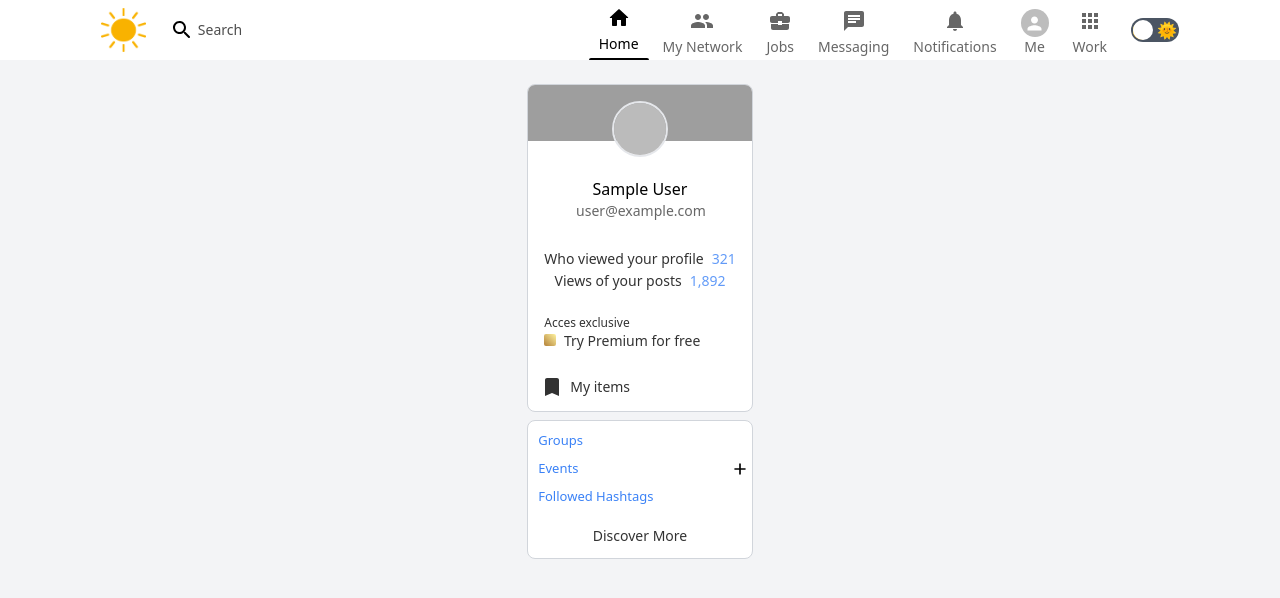
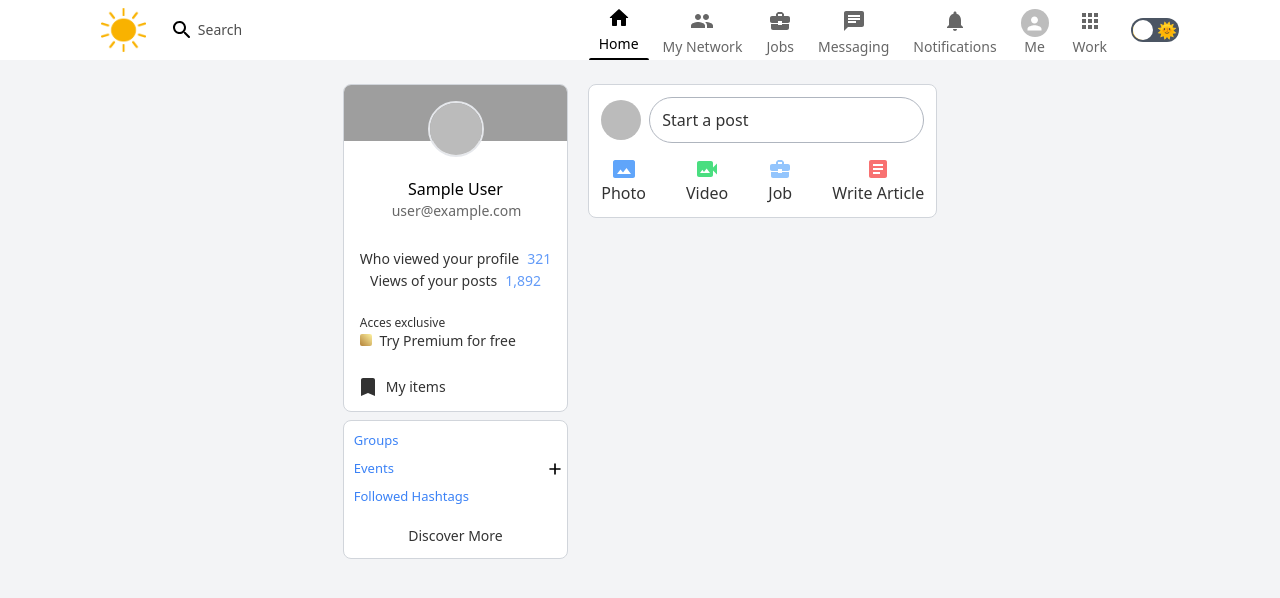
Before and after one commit to LaurentiuGhiga/panneaux-solaires-NEXTjs, a Next.js app: page / in a window 1280 px wide. Shown: the top 598 px of the page. Built offline with nearby package versions, Linux system fonts and the light colour scheme; no server answers; sample sign-in values are in the browser's storage; grey boxes are pictures that could not be loaded.

Commit message:
start post

```diff
--- /dev/null
+++ b/components/Feed.js
@@ -0,0 +1,12 @@
+import Input from "./Input"
+
+function Feed() {
+  return (
+    <div className="space-y-6 pb-24 max-w-lg">
+        <Input />
+        {/**Posts */}
+    </div>
+  )
+}
+
+export default Feed
--- /dev/null
+++ b/components/Input.js
@@ -0,0 +1,51 @@
+import { Avatar } from "@mui/material";
+import { useSession } from "next-auth/react";
+import { motion } from "framer-motion";
+import PhotoSizeSelectActualIcon from "@mui/icons-material/PhotoSizeSelectActual";
+import VideoCameraBackIcon from "@mui/icons-material/VideoCameraBack";
+import BusinessCenterIcon from "@mui/icons-material/BusinessCenter";
+import ArticleIcon from "@mui/icons-material/Article";
+
+function Input() {
+  const { data: session } = useSession();
+  return (
+    <div className="bg-white dark:bg-[#1D2226] rounded-lg  p-3 space-y-3 border border-gray-300 dark:border-none">
+      <div className="flex items-center space-x-2 ">
+        <Avatar src={session?.user?.image} className="!h-10 cursor-pointer" />
+        <motion.button
+          whileHover={{ scale: 1.01 }}
+          whileTap={{ scale: 0.99 }}
+          className="rounded-full border border-gray-400 py-2.5 px-3 opacity-80 hover:opacity-100 font-medium w-full text-left"
+          onClick={() => {
+            setModalOpen(true);
+            setModalType("dropIn");
+          }}
+        >
+          Start a post
+        </motion.button>
+      </div>
+      <div className="flex items-center flex-wrap gap-4 justify-center md:gap-x-10">
+        <button className="inputButton group">
+          <PhotoSizeSelectActualIcon className="text-blue-400" />
+          <h4 className="opacity-80 group-hover:opacity-100">Photo</h4>
+        </button>
+        <button className="inputButton group">
+          <VideoCameraBackIcon className="text-green-400" />
+          <h4 className="opacity-80 group-hover:opacity-100">Video</h4>
+        </button>
+        <button className="inputButton group">
+          <BusinessCenterIcon className="text-blue-300" />
+          <h4 className="opacity-80 group-hover:opacity-100">Job</h4>
+        </button>
+        <button className="inputButton group">
+          <ArticleIcon className="text-red-400" />
+          <h4 className="opacity-80 group-hover:opacity-100 whitespace-nowrap">
+            Write Article
+          </h4>
+        </button>
+      </div>
+    </div>
+  );
+}
+
+export default Input;
--- a/pages/index.js
+++ b/pages/index.js
@@ -1,6 +1,7 @@
 import { getSession, signOut, useSession } from "next-auth/react";
 import Head from "next/head";
 import { useRouter } from "next/router";
+import Feed from "../components/Feed";
 import Header from "../components/Header";
 import Sidebar from "../components/Sidebar";
 
@@ -29,7 +30,7 @@
       <main className="flex justify-center gap-x-5 px-4 sm:px-12">
         <div className="flex flex-col md:flex-row gap-5">
           <Sidebar />
-          {/*Feed */}
+          <Feed />
         </div>
         {/*Widgets */}
       </main>
```
